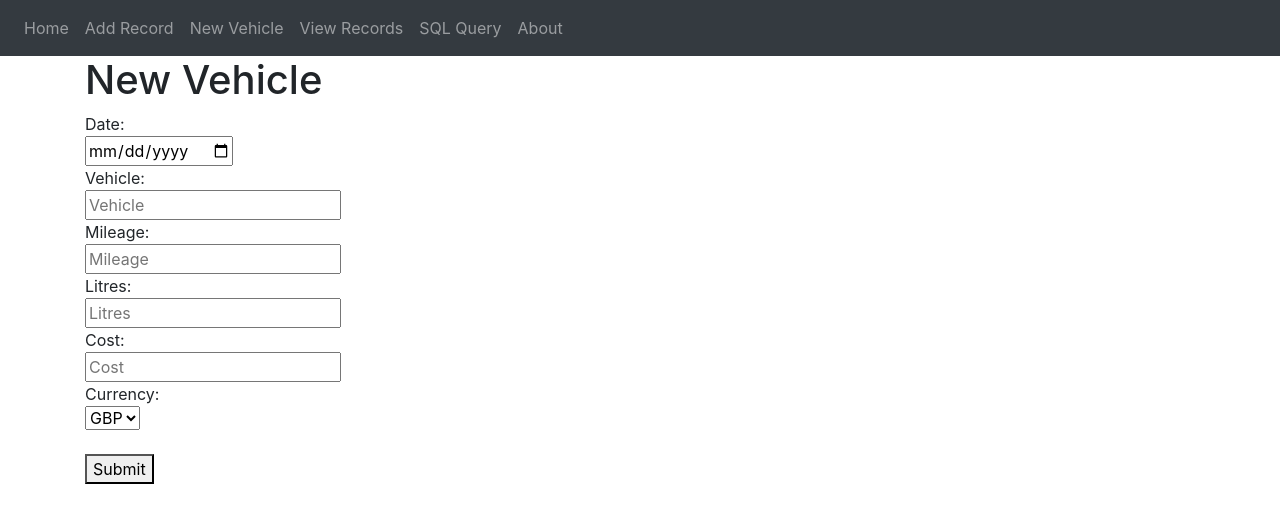
After one commit to someingonewrong/Flask-Fuel-Basics, a Flask app: page /new-vehicle in a window 1280 px wide. The commit adds this page. Shown: the top 523 px of the page. Run offline with Flask 3, Linux system fonts and the light colour scheme; some libraries are stand-ins or nearby versions.

Commit message:
Added new-vehicle page, about page and updated read me.

```diff
--- a/main.py
+++ b/main.py
@@ -3,6 +3,10 @@ from flask import Flask, render_template, request, flash
 
 app = Flask(__name__)
 app.secret_key = "don't_look_at_me"
+
+@app.route('/')
+def home():
+    return render_template('home.html')
 
 @app.route('/add-record', methods=['GET', 'POST'])
 def add_record():
@@ -16,6 +20,17 @@ def add_record():
     vehicles = database.get_vehicles()
 
     return render_template('add_record.html', vehicles = vehicles)
+
+@app.route('/new-vehicle', methods=['GET', 'POST'])
+def new_vehicle():
+    if request.method == 'POST':
+        result = database.post_record()
+        if result[0] == 'Data Added: ':
+            flash(result, category='message')
+        else:
+            flash(result, category='error')
+
+    return render_template('new_vehicle.html')
 
 @app.route('/view-records', methods=['GET', 'POST'])
 def view_records():
@@ -43,9 +58,9 @@ def sql_query():
 
     return render_template('sql.html')
 
-@app.route('/')
-def home():
-    return render_template('home.html')
+@app.route('/about')
+def about():
+    return render_template('about.html')
 
 if __name__ == '__main__':
     database.create_table()
--- a/templates/base.html
+++ b/templates/base.html
@@ -35,8 +35,10 @@
                 <div class="navbar-nav">
                     <a class="nav-item nav-link" id="home" href="/">Home</a>
                     <a class="nav-item nav-link" id="add-record" href="/add-record">Add Record</a>
+                    <a class="nav-item nav-link" id="new-vehicle" href="/new-vehicle">New Vehicle</a>
                     <a class="nav-item nav-link" id="view-records" href="/view-records">View Records</a>
                     <a class="nav-item nav-link" id="sql" href="/sql">SQL Query</a>
+                    <a class="nav-item nav-link" id="about" href="/about">About</a>
                 </div>
             </div>
         </nav>
--- a/templates/home.html
+++ b/templates/home.html
@@ -10,8 +10,6 @@
     I'm on holiday in Abersoch, Wales, at the moment writing this while the rest of the family is making BBQ.<br><br>
 
     <h3>Things to do:</h3>
-    <li>Popup message to say if new record successful.</li>
-    <li>Add page to add a new vehicle.</li>
     <li>Add security to the database.</li>
     <li>Create a login/out page.</li>
     <li>Create a page to view the data for each vehicle.</li>
@@ -19,4 +17,6 @@
     <li>MPG calculator and all that other stuff.</li>
     <li>Currency converter.</li>
 
+    added new-vehicle page at 2024-07-17 23:30
+
 {% endblock %}
--- /dev/null
+++ b/templates/new_vehicle.html
@@ -0,0 +1,23 @@
+{% extends "base.html" %}
+{% block title %}New Vehicle{% endblock %}
+
+{% block content %}
+    <h1>New Vehicle</h1>
+    <form method="post">
+        Date:<br>
+        <input type="date" id="date" name="date"><br>
+        Vehicle:<br>
+        <input type="text" name="vehicle" id="vehicle" placeholder="Vehicle"><br>
+        Mileage:<br>
+        <input type="number" name="mileage" id="mileage" placeholder="Mileage"><br>
+        Litres:<br>
+        <input type="text" name="litres" id="litres" placeholder="Litres"><br>
+        Cost:<br>
+        <input type="text" name="cost" id="cost"  placeholder="Cost"><br>
+        Currency:<br>
+        <select name="currency" id="currency">
+            <option value="GBP">GBP</option>
+        </select><br><br>
+        <button type="submit">Submit</button>
+    </form>
+{% endblock %}
```
Also changed, not shown: database.py (+7 -5 lines), templates/about.html (added, +12 -0 lines), README.md.
